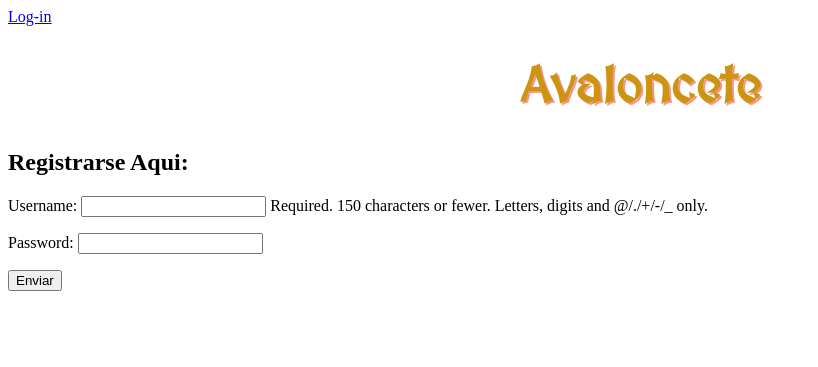
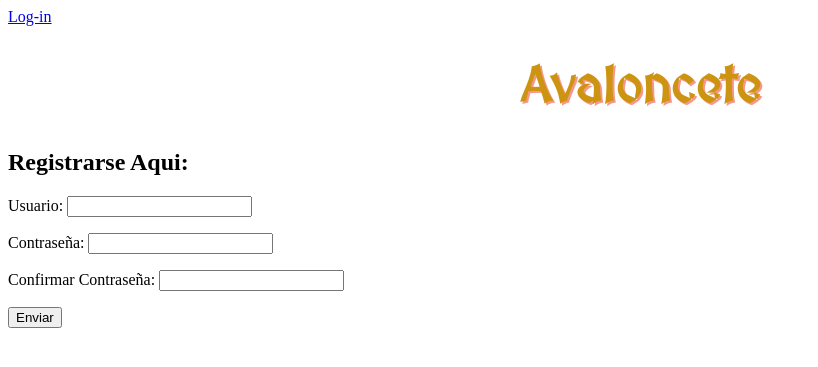
Before and after one commit to AquilesCanta/avaloncete, a Django app: page /registration/ in a window 1280 px wide. Shown: the top 367 px of the page, without its empty margins (0-818 px from the left). Run offline with Django 3.2, Linux system fonts and the light colour scheme.

Commit message:
CAMBIAR CAMPOS AL ESPANIOL Agregar Confirmar Contrasenia
Issue: #12

```diff
--- a/juego/forms.py
+++ b/juego/forms.py
@@ -3,8 +3,10 @@ from django.contrib.auth.models import User
 from django import forms
 
 class UserForm(forms.ModelForm):
-    password = forms.CharField(widget=forms.PasswordInput())
+    password = forms.CharField(widget=forms.PasswordInput(),label='Contraseña')
+    password2 = forms.CharField(widget=forms.PasswordInput(),label='Confirmar Contraseña')
+    username = forms.CharField(label='Usuario')
 
     class Meta():
         model = User
-        fields = ('username','password',)
+        fields = ('username','password','password2')
--- a/juego/views.py
+++ b/juego/views.py
@@ -37,9 +37,9 @@ def user_login(request):
 				login(request,user)
 				return HttpResponseRedirect(reverse('index'))
 			else:
-				return HttpResponse('Esta cuenta no esta registrada')
+				return HttpResponse('Esta cuenta no esta activa')
 		else:
-			return HttpResponse('Datos Invalidos')
+			return HttpResponse('Datos invalidos')
 	else:
 		return render(request,'juego/login.html')
 
--- a/templates/juego/base.html
+++ b/templates/juego/base.html
@@ -5,7 +5,7 @@
     <meta charset="utf-8">
     <link rel="stylesheet" href="{% static "juego/css/principal.css" %}">
     <link href="https://fonts.googleapis.com/css2?family=MedievalSharp&display=swap" rel="stylesheet">
-    <title></title>
+    <title>Avaloncete</title>
   </head>
   <body>
       {% if user.is_authenticated %}
--- a/templates/juego/login.html
+++ b/templates/juego/login.html
@@ -1,6 +1,6 @@
 {% extends 'juego/base.html' %}
 {% block body_block %}
-<h1>Please login</h1>
+<h1>Ingresar</h1>
     <form class="" action="" method="post">
         {% csrf_token %}
         <label for="username">Usuario:</label>
```
